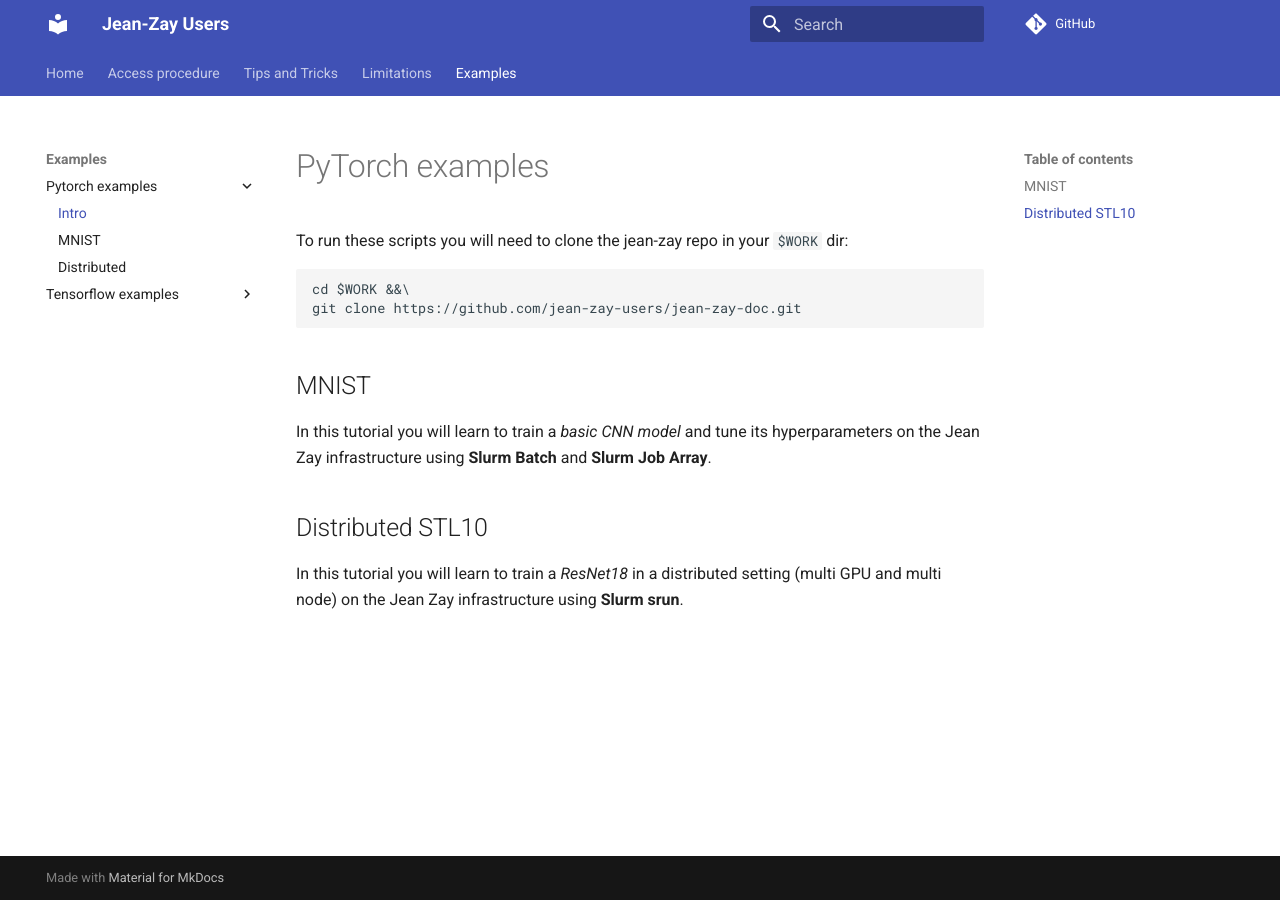
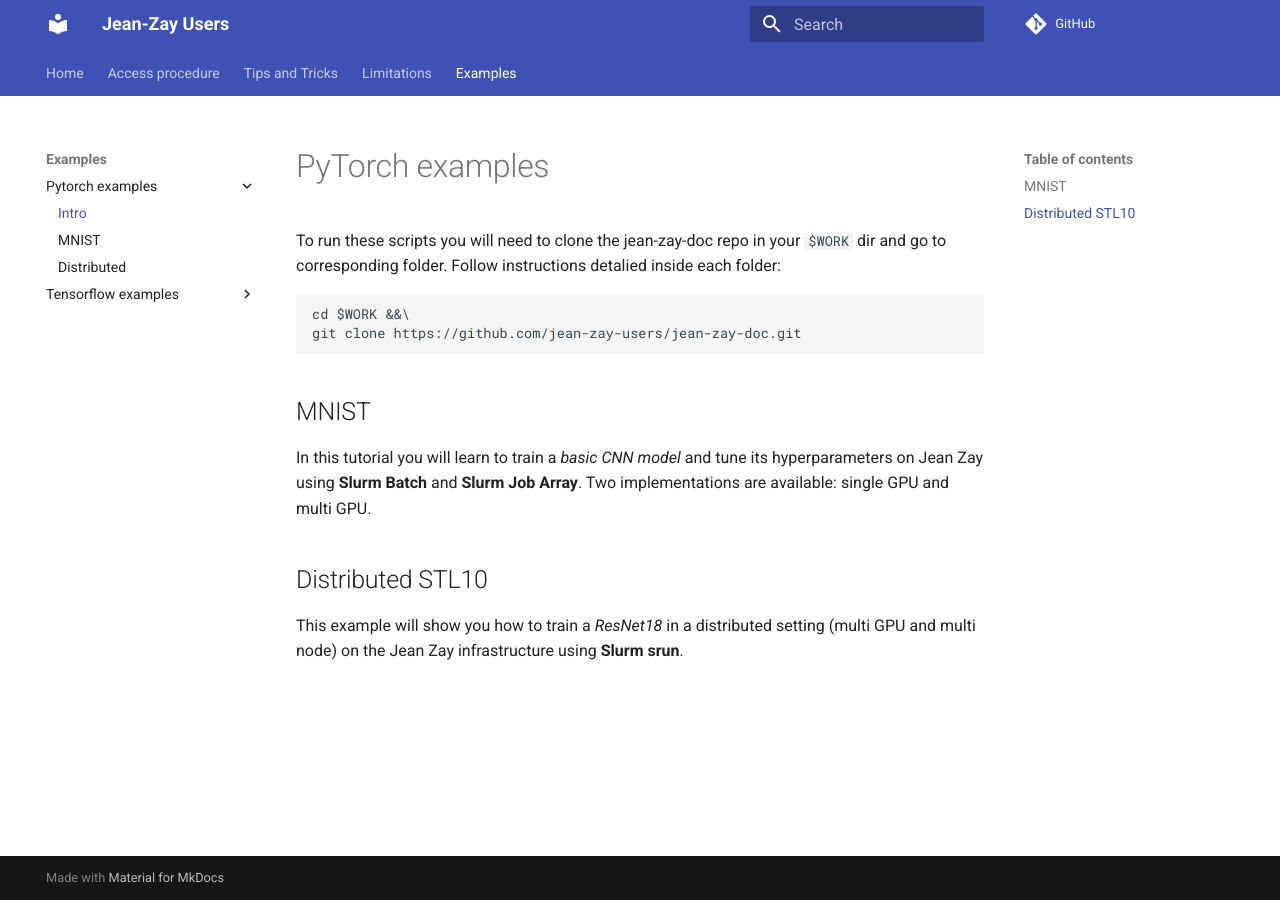
Before and after one commit to jean-zay-users/jean-zay-doc, an MkDocs documentation site: the page built from docs/examples/pytorch/README.md, in a window 1280 px wide. Built offline with MkDocs 1.6.1 and Material for MkDocs 9.7.7, drawn with Linux system fonts in a browser that asks for light colours; comment, search, counter and statistics services are not loaded.

Commit message:
Add some text for examples in pytorch

````diff
--- a/docs/examples/pytorch/README.md
+++ b/docs/examples/pytorch/README.md
@@ -1,6 +1,8 @@
 # PyTorch examples
 
-To run these scripts you will need to clone the jean-zay repo in your `$WORK` dir:
+To run these scripts you will need to clone the jean-zay-doc repo in your
+`$WORK` dir and go to corresponding folder. Follow instructions detalied inside
+each folder:
 ```
 cd $WORK &&\
 git clone https://github.com/jean-zay-users/jean-zay-doc.git
@@ -8,10 +10,11 @@ git clone https://github.com/jean-zay-users/jean-zay-doc.git
 
 ## MNIST
 
-In this tutorial you will learn to train a *basic CNN model* and tune its hyperparameters
-on the Jean Zay infrastructure using **Slurm Batch** and **Slurm Job Array**.
+In this tutorial you will learn to train a *basic CNN model* and tune its
+hyperparameters on Jean Zay using **Slurm Batch** and **Slurm Job Array**. Two
+implementations are available: single GPU and multi GPU.
 
 ## Distributed STL10
 
-In this tutorial you will learn to train a *ResNet18* in a distributed setting (multi GPU and multi node) on
-the Jean Zay infrastructure using **Slurm srun**.
+This example will show you how to train a *ResNet18* in a distributed setting
+(multi GPU and multi node) on the Jean Zay infrastructure using **Slurm srun**.
````
